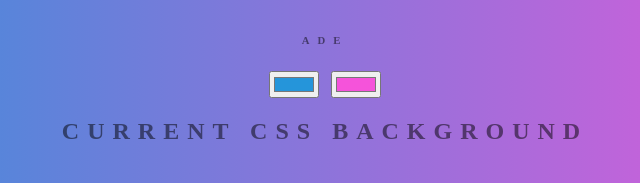
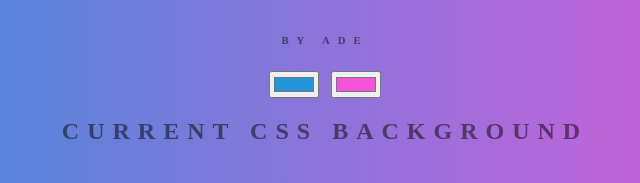
Before and after one commit to c0olade/Background-Generator, a plain HTML site: page index.html in a window 1280 px wide. Shown: the part 171-354 px from the top of the page, 315-955 px from the left. Drawn offline with Linux system fonts and the light colour scheme.

Commit message:
change to text

```diff
--- a/index.html
+++ b/index.html
@@ -6,7 +6,7 @@
 </head>
 <body id="gradient">
 	<h1>Background Generator</h1>
-	<h6>Ade</h6>
+	<h6>by Ade</h6>
 	<input class="color1" type="color" name="color1" value="#2595DA">
 	<input class="color2" type="color" name="color2" value="#f553da">
 	<h2>Current CSS Background</h2>
```
